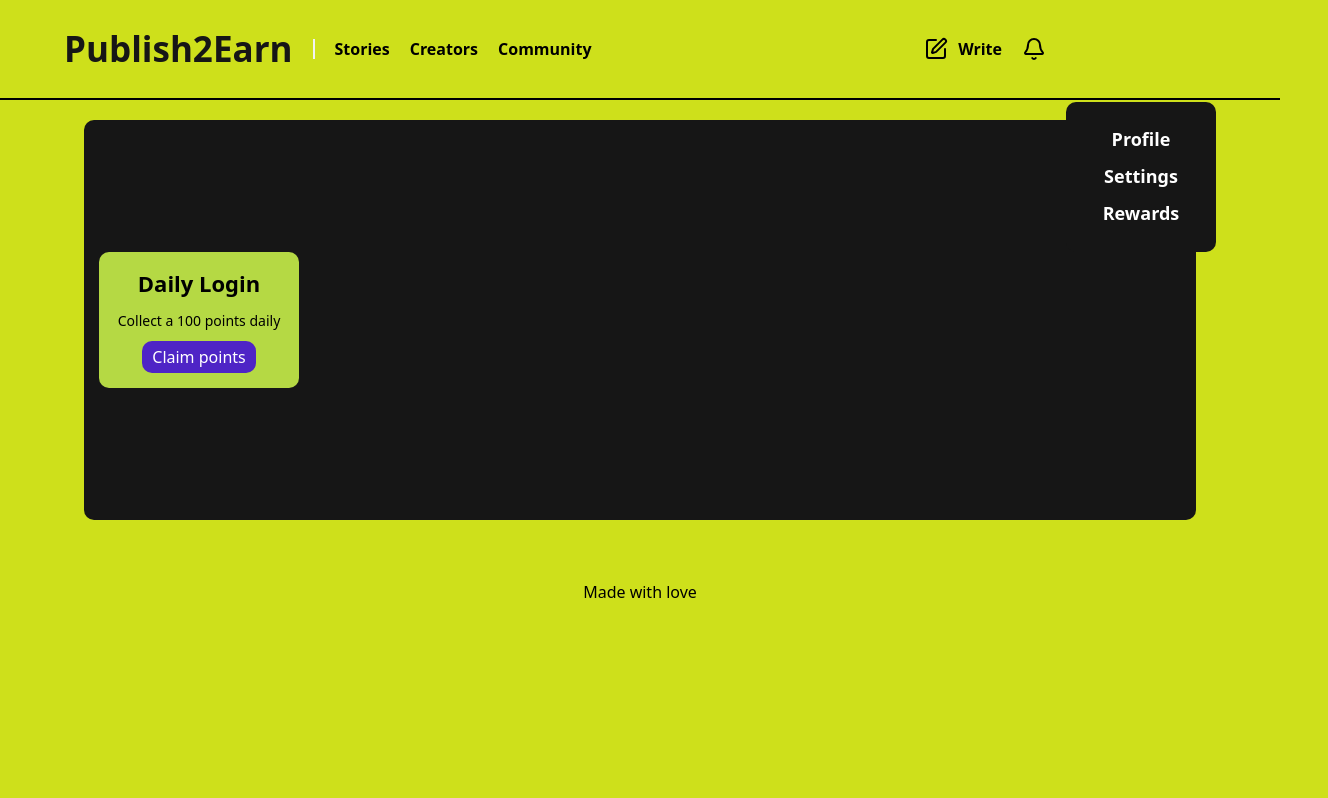
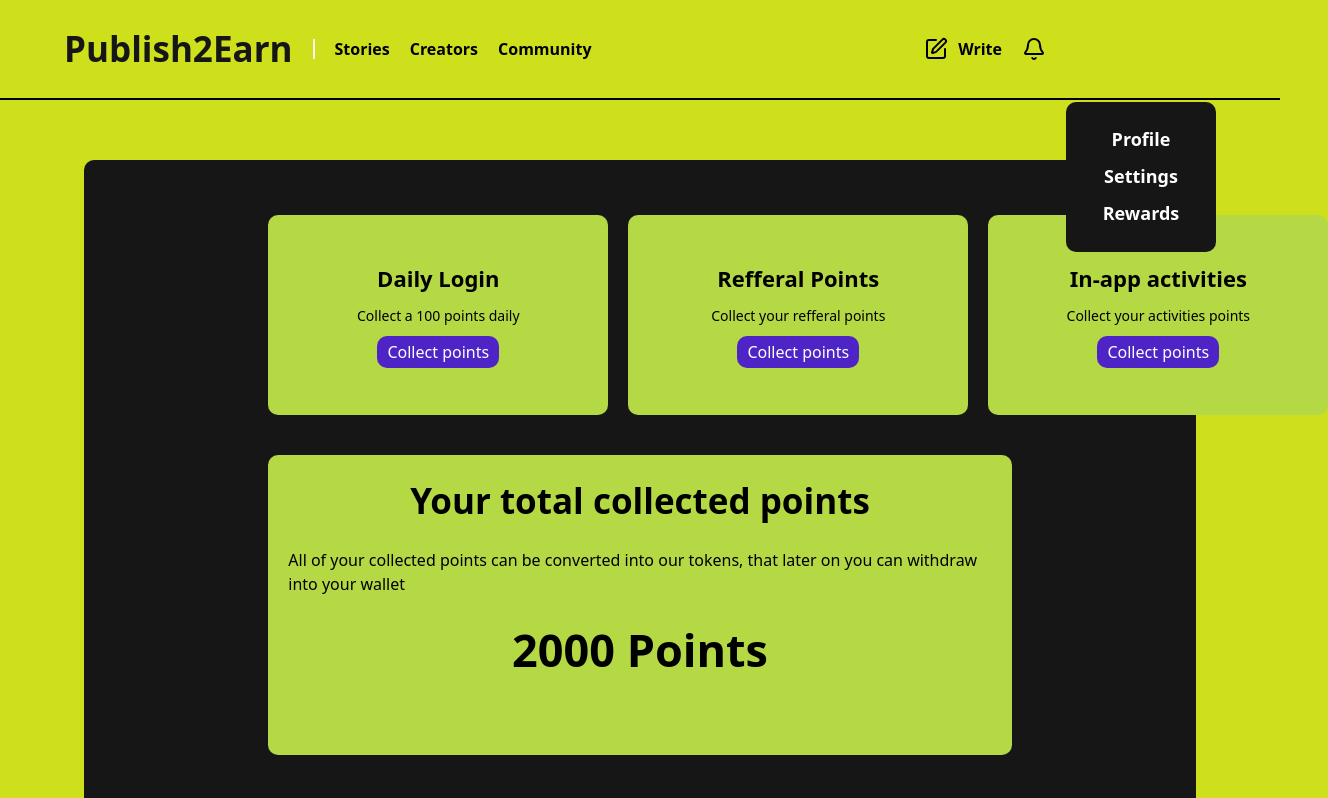
Before and after one commit to raazymuhd1/Publish2Earn, a Next.js app: page /rewards in a window 1280 px wide. Shown: the top 798 px of the page, 1328 px wide, since content can reach past the window. Built offline with nearby package versions, Linux system fonts and the light colour scheme.

Commit message:
halfway done with rewards page UI

```diff
--- a/src/app/(user)/rewards/page.tsx
+++ b/src/app/(user)/rewards/page.tsx
@@ -1,22 +1,12 @@
 import React from 'react'
-import { ClaimButton } from "@/components"
+import { Rewards } from "@/components"
 
-const Rewards = () => {
+const RewardsPage = () => {
   return (
     <div className="w-[90%] mx-auto p-[20px]">
-        <div className="bg-extra flex items-center gap-[20px] w-full min-h-[400px] p-[15px] rounded-[10px] basis-[250px]">
-            <aside className="flex w-[200px] flex-col items-center gap-[10px] bg-main p-[15px] rounded-[10px]">
-                <h4 className="font-bold text-[18px] md:text-[22px]"> Daily Login </h4>
-                <p className="text-[12px] md:text-[14px] font-normal"> Collect a 100 points daily </p>
-                <ClaimButton />
-            </aside>
-
-            <div>
-
-            </div>
-        </div>
+       <Rewards />
     </div>
   )
 }
 
-export default Rewards
+export default RewardsPage
--- a/src/components/custom-buttons/ClaimButton.tsx
+++ b/src/components/custom-buttons/ClaimButton.tsx
@@ -7,7 +7,7 @@
 const ClaimButton = () => {
   return (
     <button className={`border-none outline-none py-[4px] px-[10px] rounded-[10px] bg-extra3 font-medium text-[14px] md:text-[16px] text-[#fff] `}>
-        Claim points
+        Collect points
     </button>
   )
 }
--- a/src/components/index.ts
+++ b/src/components/index.ts
@@ -11,4 +11,6 @@
 export { default as ClaimButton } from "./custom-buttons/ClaimButton"
 // user details
 export { default as Profile } from "./userProfile/Profile"
+export { default as Rewards } from "./userProfile/Rewards"
+// footer
 export { default as Footer } from "./footer/Footer"
--- a/src/components/userProfile/Rewards.tsx
+++ b/src/components/userProfile/Rewards.tsx
@@ -1,8 +1,26 @@
 import React from 'react'
+import { rewards } from '@/constants'
+import { ClaimButton } from "@/components"
 
 const Rewards = () => {
   return (
-    <div>Rewards</div>
+      <div className="bg-extra flex flex-col items-center justify-center gap-[40px] w-full min-h-[650px] p-[25px] rounded-[10px] mt-[40px]">
+           <div className="w-[70%] flex items-center justify-between gap-[20px]">
+            { rewards.map(reward => (
+                <aside key={reward.id} className="flex min-w-[340px] h-[200px] flex-col items-center justify-center gap-[10px] bg-main p-[15px] rounded-[10px]">
+                    <h4 className="font-bold text-[18px] md:text-[22px]"> { reward.title } </h4>
+                    <p className="text-[12px] md:text-[14px] font-normal"> { reward.desc } </p>
+                    <ClaimButton />
+                </aside>
+            )) }
+           </div>
+
+           <div className="w-[70%] min-h-[300px] flex flex-col gap-[20px] bg-main rounded-[10px] p-[20px] items-center">
+               <h3 className="font-bold text-[18px] md:text-[25px] lg:text-[35px]"> Your total collected points </h3>
+               <p className="text-[12px] md:text-[14px] lg:text-[16px]"> All of your collected points can be converted into our tokens, that later on you can withdraw into your wallet </p>
+               <h1 className="text-[20px] md:text-[35px] lg:text-[45px] font-extrabold"> 2000 Points </h1>
+           </div>
+      </div>
   )
 }
 
--- a/src/constants/index.ts
+++ b/src/constants/index.ts
@@ -13,6 +13,13 @@
     { id: 0, title: "Profile", url: "/profile" },
     { id: 1, title: "Settings", url: "/settings" },
     { id: 2, title: "Rewards", url: "/rewards" },
+]
+
+// rewards contents
+const rewards = [
+    { id: 0, title: "Daily Login", desc: "Collect a 100 points daily" },
+    { id: 1, title: "Refferal Points", desc: "Collect your refferal points" },
+    { id: 2, title: "In-app activities", desc: "Collect your activities points" },
 ]
 
 const dummyPosts = [
@@ -61,4 +68,8 @@
     { id: 1, title: "Liked Posts", isActive: false },
 ]
 
-export { navLists, postTags, relatedContents, dummyPosts, dummyMustRead, dummyEditorsPick, profileTabs,userDetailTabs }
+export {
+    navLists, postTags, relatedContents,
+    dummyPosts, dummyMustRead, dummyEditorsPick,
+    profileTabs,userDetailTabs, rewards
+}
```
